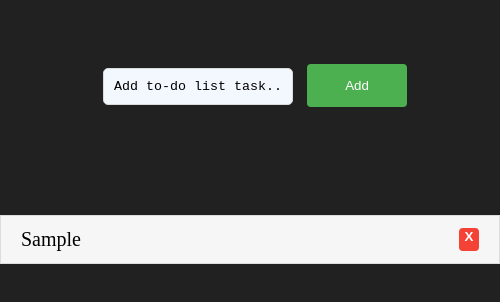
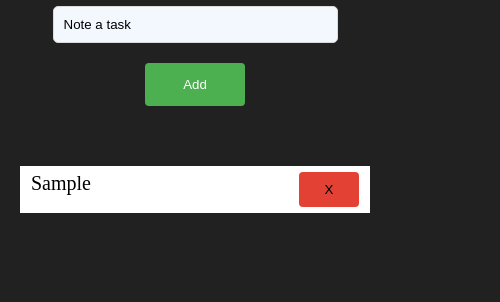
Before and after one commit to amannagar1111/To-Do-Task-List, a plain HTML site: page index.html in a window 390 px wide. Both pictures are taken after typing "Sample" into the empty fields and a click on the button "Add". Shown: the part 164-466 px from the top of the page, 500 px wide, since content can reach past the window. Drawn offline with Linux system fonts and the light colour scheme; a web font is replaced by a local one.

Commit message:
second commit

```diff
--- a/index.css
+++ b/index.css
@@ -1,11 +1,15 @@
 @import url("https://fonts.googleapis.com/css2?family=Voltaire&display=swap");
 
 @import url("https://fonts.googleapis.com/css2?family=Fragment+Mono&family=Kanit:wght@500&display=swap");
+
+
+
 /* fonts */
 
 * {
   box-sizing: border-box;
 }
+
 
 body {
   padding: 0;
@@ -146,6 +150,11 @@ ul li a:hover::before {
   transform: scaleX(1);
 }
 
+
+
+
+/* task liste started */
+
 #container {
   width: 500px;
   margin: 70px auto;
@@ -157,13 +166,15 @@ ul li a:hover::before {
   background-color: #4caf50;
   color: white;
   padding: 14px 20px;
-  margin: 8px 0;
+  margin: 20px 0;
   width: 100px;
   border: none;
   border-radius: 4px;
   cursor: pointer;
 }
-#addtask:hover {
+
+
+#add-task:hover {
   background-color: #000000;
 }
 .btn {
@@ -175,65 +186,15 @@ ul li a:hover::before {
   color: #000000;
   border: none;
   border-radius: 5px;
+  justify-content: center;
   transition: all .4s;
  }
 
- .btn:hover {
-  border-radius: 5px;
-  transform: translateY(-10px);
-  box-shadow: 0 7px 0 -2px #f85959,
-   0 15px 0 -4px #39a2db,
-   0 16px 10px -3px #39a2db;
- }
 
- .btn:active {
-  transition: all 0.2s;
-  transform: translateY(-5px);
-  box-shadow: 0 2px 0 -2px #f85959,
-   0 8px 0 -4px #39a2db,
-   0 12px 10px -3px #39a2db;
- }
-#task-list {
-  list-style-type: none;
-  margin: 0;
-  padding: 0;
-}
-div li {
-  padding: 12px 20px;
-  border: 1px solid #ddd;
-  margin-top: 100px;
-  background-color: #f6f6f6;
-  display: flex;
-  justify-content: space-between;
-}
-div li:hover {
-  background-color: #ddd;
-}
-.delete {
-  background-color: #f44336;
-  color: white;
-  font-weight: bold;
-  border: none;
-  width: 20px;
-  display: flex;
-  justify-content: center;
-  border-radius: 4px;
-  cursor: pointer;
-}
-.delete:hover {
-  background-color: #da190b;
-}
-div ul {
-  margin: 10px;
-  display: flex;
-  flex-direction: column;
-  justify-content: center;
-}
+/* input  */
 
 .input {
-  font-family: monospace;
-  max-width: 190px;
-  margin: 10px;
+  max-width: 400px;
   outline: none;
   border: 1px solid #dadada;
   padding: 10px;
@@ -252,3 +213,123 @@ div ul {
   border: 1px solid #02d610;
   box-shadow: 0 0 0 5px #42c83e5f
 }
+
+
+div li {
+  padding: 5px 10px;
+  border: 1px solid #ffffff;
+  margin-top: 50px;
+  background-color: #ffffff;
+  display: flex;
+  justify-content: space-between;
+}
+
+div li:hover {
+  background-color: #ddd;
+}
+
+
+.delete {
+  background-color: #e44135;
+  border: none;
+  width: 60px;
+  display: flex;
+  padding: 10px;
+  justify-content: center;
+  border-radius: 4px;
+  cursor: pointer;
+}
+
+.delete:hover {
+  background-color: #da190b;
+
+  transform: rotate(-10deg);
+
+}
+div ul {
+  margin: 10px;
+  display: flex;
+  flex-direction: column;
+  justify-content: center;
+}
+
+@media (max-width: 430px) {
+
+  #container {
+    width: 370px;
+    margin: 10px;
+    margin-top: 20px;
+  }
+
+  .input{
+    max-width: 400px;
+    width: calc(1.5* 190px);
+  }
+
+  div li {
+     margin-top: 30px;
+
+  }
+
+/* qwegfg
+.toggle-switch {
+  position: relative;
+  width: 100px;
+  height: 50px;
+  --light: #d8dbe0;
+  --dark: #010002;
+  --link: rgb(176, 246, 34);
+  --link-hover: rgb(24, 94, 82);
+}
+
+.switch-label {
+  position: absolute;
+  width: 100%;
+  height: 50px;
+  background-color: var(--dark);
+  border-radius: 25px;
+  cursor: pointer;
+  border: 3px solid var(--dark);
+}
+
+.checkbox {
+  position: absolute;
+  display: none;
+}
+
+.slider {
+  position: absolute;
+  width: 100%;
+  height: 100%;
+  border-radius: 25px;
+  -webkit-transition: 0.3s;
+  transition: 0.3s;
+}
+
+.checkbox:checked ~ .slider {
+  background-color: var(--light);
+}
+
+.slider::before {
+  content: "";
+  position: absolute;
+  top: 10px;
+  left: 10px;
+  width: 25px;
+  height: 25px;
+  border-radius: 50%;
+  -webkit-box-shadow: inset 12px -4px 0px 0px var(--light);
+  box-shadow: inset 12px -4px 0px 0px var(--light);
+  background-color: var(--dark);
+  -webkit-transition: 0.3s;
+  transition: 0.3s;
+}
+
+.checkbox:checked ~ .slider::before {
+  -webkit-transform: translateX(50px);
+  -ms-transform: translateX(50px);
+  transform: translateX(50px);
+  background-color: var(--dark);
+  -webkit-box-shadow: none;
+  box-shadow: none;
+} */
--- a/index.html
+++ b/index.html
@@ -10,7 +10,15 @@
     <nav>
       <div class="logo">
         <img id="imagelogo"src="/to-do-low-resolution-logo-color-on-transparent-background.png">
-      </div>
+       </div>
+
+
+       <!-- <div class="toggle-switch">
+        <label class="switch-label">
+          <input type="checkbox" class="checkbox">
+          <span class="slider"></span>
+        </label>
+      </div>   -->
       <div class="menu-toggle"></div>
       <ul>
         <li><a id="button1" target="_blank" href="https://ai-text-to-image1.netlify.app">Other-Project</a></li>
@@ -22,7 +30,7 @@
 </header>
 <body>
     <div id="container">
-        <input id="new-task" placeholder="Add to-do list task.." class="input" name="text" type="text">
+        <input id="new-task" placeholder="Note a task" class="input" name="text" type="text">
         <button id="add-task">Add</button>
         <ul id="task-list"></ul>
     </div>
```
